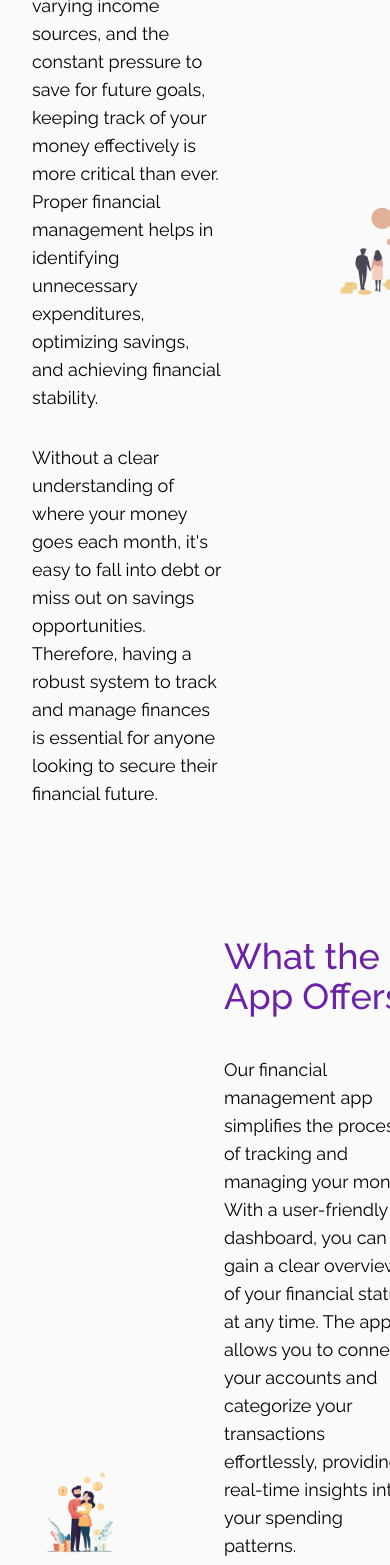
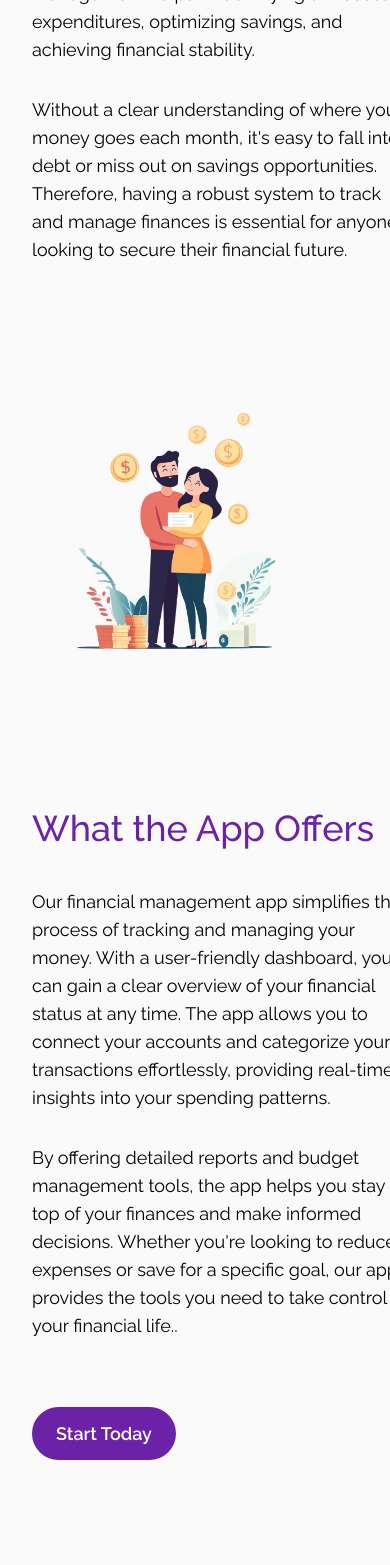
Before and after one commit to AmitEilam/spendlessapp, a Next.js app: page /about in a window 390 px wide. Shown: the part 432-1997 px from the top of the page. After the commit the page ends 1912 px from the top, so only its background shows below. Built offline with nearby package versions, Linux system fonts and the light colour scheme.

Commit message:
#improve responsive

```diff
--- a/app/about/page.js
+++ b/app/about/page.js
@@ -9,7 +9,7 @@ export const metadata = {
 export default function Page() {
   return (
     <div className='grid grid-cols-5 gap-x-24 gap-y-32 text-lg items-center'>
-      <div className='col-span-3'>
+      <div className='md:col-span-3 col-span-5'>
         <h1 className='text-4xl mb-10 text-purple-800 font-medium'>
           Managing Finances Today
         </h1>
@@ -33,15 +33,15 @@ export default function Page() {
         </div>
       </div>
 
-      <div className='col-span-2'>
+      <div className='md:col-span-2 md:block col-span-4 hidden'>
         <Image src={image2} alt='couple photo1' placeholder='blur' />
       </div>
 
-      <div className='relative aspect-square col-span-2'>
+      <div className='relative aspect-square md:col-span-2 col-span-4'>
         <Image src={image1} fill className='object-cover' alt='couple photo2' />
       </div>
 
-      <div className='col-span-3'>
+      <div className='md:col-span-3 col-span-5'>
         <h1 className='text-4xl mb-10 text-purple-800 font-medium'>
           What the App Offers
         </h1>
```
